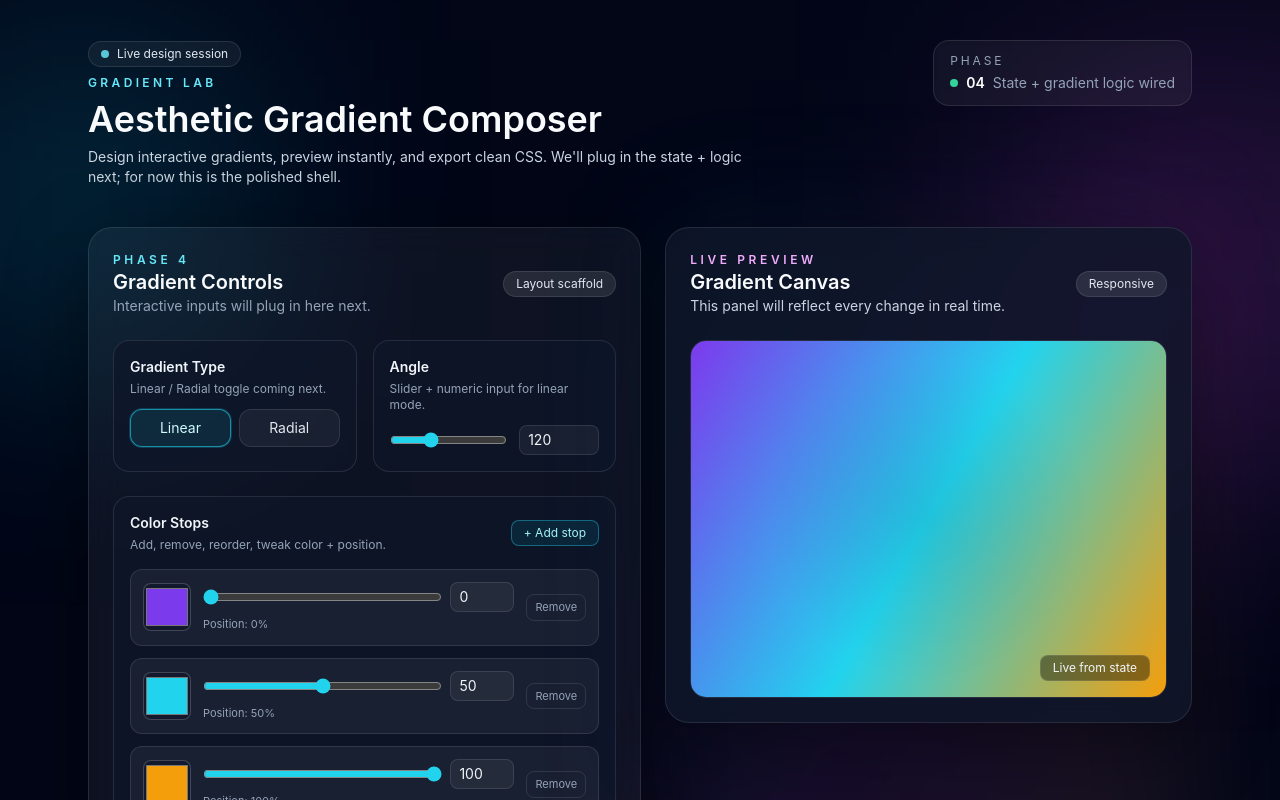
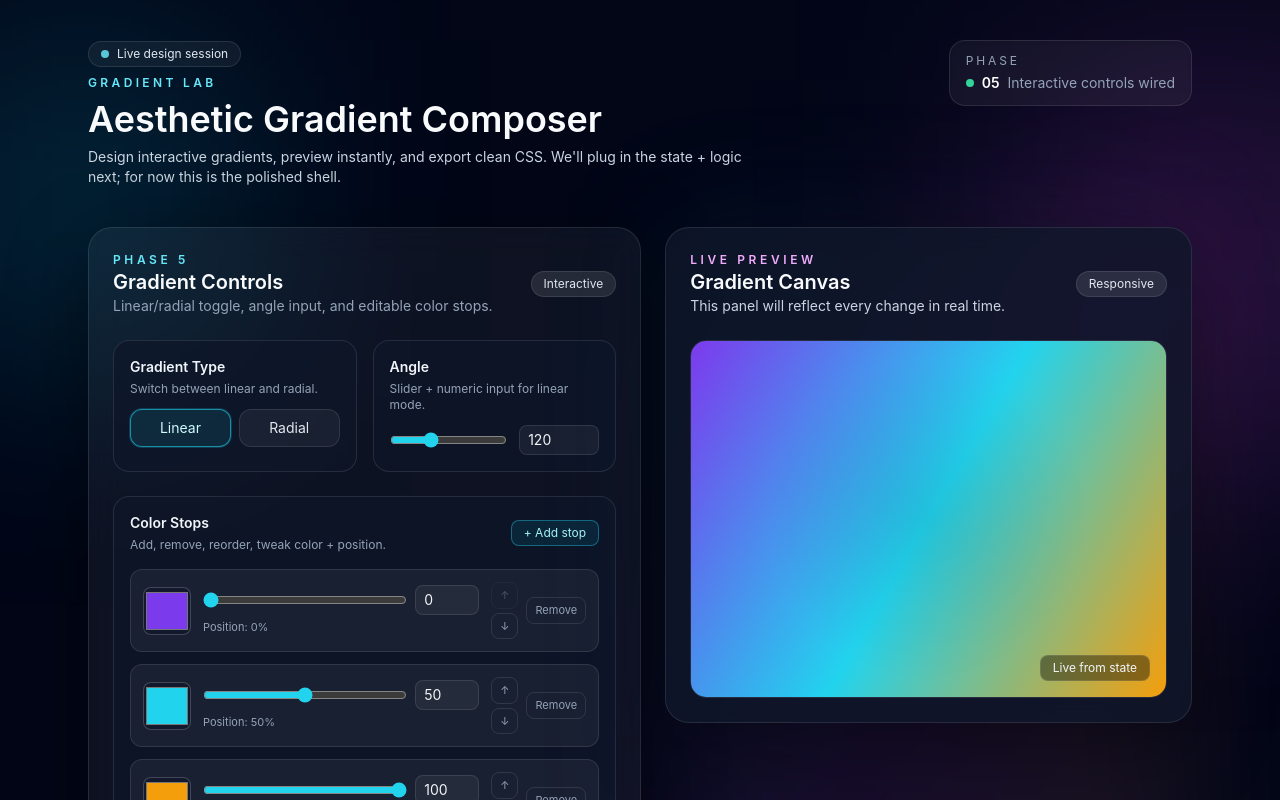
Before and after one commit to coneil9/Proj-TBD, a React (Vite) app: page / in a window 1280 px wide. Shown: the top 800 px of the page. Built offline with nearby package versions, Linux system fonts and the light colour scheme.

Commit message:
Added more interactive controls changes percentages.

```diff
--- a/src/App.tsx
+++ b/src/App.tsx
@@ -31,11 +31,21 @@ const App = () => {
 
   const handleAddStop = () => {
     setGradient((prev) => {
-      const nextPosition = Math.round(Math.random() * 100);
+      const sorted = normalizeStops(prev.stops);
+      // Insert new stop in the widest gap for a sensible default placement.
+      let maxGap = -1;
+      let insertAt = 50;
+      for (let i = 0; i < sorted.length - 1; i += 1) {
+        const gap = sorted[i + 1].position - sorted[i].position;
+        if (gap > maxGap) {
+          maxGap = gap;
+          insertAt = Math.round(sorted[i].position + gap / 2);
+        }
+      }
       const nextStop = {
         id: crypto.randomUUID(),
         color: '#ffffff',
-        position: nextPosition,
+        position: insertAt,
       };
       return { ...prev, stops: normalizeStops([...prev.stops, nextStop]) };
     });
@@ -43,6 +53,23 @@ const App = () => {
 
   const handleRemoveStop = (id: string) => {
     setGradient((prev) => ({ ...prev, stops: prev.stops.filter((stop) => stop.id !== id) }));
+  };
+
+  // Move a color stop up/down to tweak ordering without changing positions.
+  const handleReorderStop = (id: string, direction: 'up' | 'down') => {
+    setGradient((prev) => {
+      const idx = prev.stops.findIndex((stop) => stop.id === id);
+      if (idx === -1) return prev;
+
+      const targetIdx = direction === 'up' ? idx - 1 : idx + 1;
+      if (targetIdx < 0 || targetIdx >= prev.stops.length) return prev;
+
+      const nextStops = [...prev.stops];
+      const [moved] = nextStops.splice(idx, 1);
+      nextStops.splice(targetIdx, 0, moved);
+
+      return { ...prev, stops: nextStops };
+    });
   };
 
   const handleCopy = async () => {
@@ -83,8 +110,8 @@ const App = () => {
             <div className="text-xs uppercase tracking-[0.24em] text-slate-400 mb-1">Phase</div>
             <div className="flex items-center gap-2">
               <span className="h-2 w-2 rounded-full bg-emerald-400" />
-              <span className="font-semibold text-white">04</span>
-              <span className="text-slate-400">State + gradient logic wired</span>
+              <span className="font-semibold text-white">05</span>
+              <span className="text-slate-400">Interactive controls wired</span>
             </div>
           </div>
         </header>
@@ -99,6 +126,7 @@ const App = () => {
                 onStopChange={handleStopChange}
                 onAddStop={handleAddStop}
                 onRemoveStop={handleRemoveStop}
+                onReorderStop={handleReorderStop}
               />
             </div>
             <div className="rounded-3xl border border-white/10 bg-white/5 backdrop-blur-lg p-6 shadow-[0_20px_80px_rgba(0,0,0,0.45)]">
--- a/src/components/GradientControls.tsx
+++ b/src/components/GradientControls.tsx
@@ -7,6 +7,7 @@ type Props = {
   onStopChange: (id: string, stop: Partial<ColorStop>) => void;
   onAddStop: () => void;
   onRemoveStop: (id: string) => void;
+  onReorderStop: (id: string, direction: 'up' | 'down') => void;
 };
 
 const GradientControls = ({
@@ -16,24 +17,27 @@ const GradientControls = ({
   onStopChange,
   onAddStop,
   onRemoveStop,
+  onReorderStop,
 }: Props) => {
   return (
     <div className="space-y-6">
       <div className="flex items-center justify-between">
         <div>
-          <p className="text-xs uppercase tracking-[0.3em] text-cyan-300 font-semibold">Phase 4</p>
+          <p className="text-xs uppercase tracking-[0.3em] text-cyan-300 font-semibold">Phase 5</p>
           <h2 className="text-xl font-semibold">Gradient Controls</h2>
-          <p className="text-sm text-slate-400">Interactive inputs will plug in here next.</p>
+          <p className="text-sm text-slate-400">
+            Linear/radial toggle, angle input, and editable color stops.
+          </p>
         </div>
         <span className="px-3 py-1 rounded-full text-xs bg-white/10 text-slate-200 border border-white/10">
-          Layout scaffold
+          Interactive
         </span>
       </div>
 
       <div className="grid gap-4 sm:grid-cols-2">
         <div className="rounded-2xl border border-white/10 bg-slate-900/70 p-4">
           <h3 className="text-sm font-semibold text-slate-100">Gradient Type</h3>
-          <p className="text-xs text-slate-400 mt-1">Linear / Radial toggle coming next.</p>
+          <p className="text-xs text-slate-400 mt-1">Switch between linear and radial.</p>
           <div className="mt-3 flex gap-2">
             {(['linear', 'radial'] as GradientType[]).map((type) => {
               const active = state.type === type;
@@ -66,6 +70,7 @@ const GradientControls = ({
               onChange={(e) => onAngleChange(Number(e.target.value))}
               className="w-full accent-cyan-400"
               disabled={state.type !== 'linear'}
+              aria-label="Gradient angle slider"
             />
             <input
               type="number"
@@ -75,6 +80,7 @@ const GradientControls = ({
               onChange={(e) => onAngleChange(Number(e.target.value))}
               className="w-20 rounded-lg border border-white/10 bg-white/5 px-2 py-1 text-sm text-slate-100"
               disabled={state.type !== 'linear'}
+              aria-label="Gradient angle numeric input"
             />
           </div>
           {state.type !== 'linear' && (
@@ -100,7 +106,7 @@ const GradientControls = ({
           </button>
         </div>
         <div className="mt-4 space-y-3">
-          {state.stops.map((stop) => (
+          {state.stops.map((stop, idx) => (
             <div
               key={stop.id}
               className="flex items-center gap-3 rounded-xl border border-white/10 bg-white/5 p-3"
@@ -110,6 +116,7 @@ const GradientControls = ({
                 value={stop.color}
                 onChange={(e) => onStopChange(stop.id, { color: e.target.value })}
                 className="h-12 w-12 rounded-lg border border-white/20 bg-slate-900/60"
+                aria-label={`Color stop ${idx + 1}`}
               />
               <div className="flex-1">
                 <div className="flex items-center gap-2">
@@ -120,6 +127,7 @@ const GradientControls = ({
                     value={stop.position}
                     onChange={(e) => onStopChange(stop.id, { position: Number(e.target.value) })}
                     className="w-full accent-cyan-400"
+                    aria-label={`Position for stop ${idx + 1}`}
                   />
                   <input
                     type="number"
@@ -128,17 +136,38 @@ const GradientControls = ({
                     value={stop.position}
                     onChange={(e) => onStopChange(stop.id, { position: Number(e.target.value) })}
                     className="w-16 rounded-lg border border-white/10 bg-white/5 px-2 py-1 text-sm text-slate-100"
+                    aria-label={`Numeric position for stop ${idx + 1}`}
                   />
                 </div>
-                <p className="text-[11px] text-slate-400 mt-1">
-                  Position: {stop.position}%
-                </p>
+                <p className="text-[11px] text-slate-400 mt-1">Position: {stop.position}%</p>
               </div>
               <div className="flex items-center gap-2 text-[11px] text-slate-400">
+                <div className="flex flex-col gap-1">
+                  <button
+                    className="px-2 py-1 rounded-lg border border-white/10 hover:border-white/40 transition disabled:opacity-40"
+                    type="button"
+                    onClick={() => onReorderStop(stop.id, 'up')}
+                    disabled={idx === 0}
+                    aria-label="Move stop up"
+                  >
+                    ↑
+                  </button>
+                  <button
+                    className="px-2 py-1 rounded-lg border border-white/10 hover:border-white/40 transition disabled:opacity-40"
+                    type="button"
+                    onClick={() => onReorderStop(stop.id, 'down')}
+                    disabled={idx === state.stops.length - 1}
+                    aria-label="Move stop down"
+                  >
+                    ↓
+                  </button>
+                </div>
                 <button
-                  className="px-2 py-1 rounded-lg border border-white/10 hover:border-red-400/60 hover:text-red-200 transition"
+                  className="px-2 py-1 rounded-lg border border-white/10 hover:border-red-400/60 hover:text-red-200 transition disabled:opacity-40"
                   type="button"
                   onClick={() => onRemoveStop(stop.id)}
+                  disabled={state.stops.length <= 2}
+                  aria-label="Remove stop"
                 >
                   Remove
                 </button>
```
